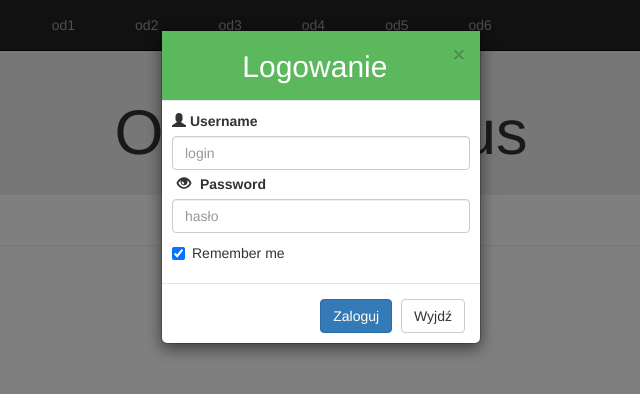
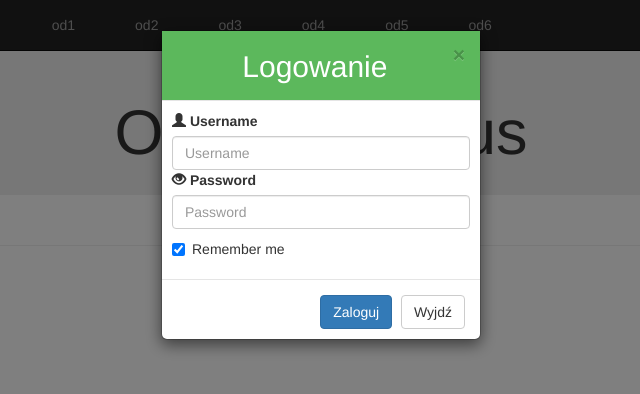
Before and after one commit to HadorHerumor/Exterminatus-v2, a plain HTML site: page BQtest/index.html in a window 1280 px wide. Both pictures are taken after a click on the button "Zaloguj". Shown: the full height of the page, 319-959 px from the left. Drawn offline with nearby package versions, Linux system fonts and the light colour scheme.

Commit message:
Quick fix

```diff
--- a/BQtest/index.html
+++ b/BQtest/index.html
@@ -93,9 +93,9 @@
                     <div class="modal-body" style="padding:10px 10px; ">
                         <form action="">
                             <label for="usrname"><span class="glyphicon glyphicon-user"></span> Username</label>
-                            <input type="text" class="form-control" placeholder="login" />
-                            <label for="psw"><span class="glyphicon glyphicon-eye-open" style="padding:5px 5px;"></span> Password</label>
-                            <input type="password" class="form-control" placeholder="hasło" />
+                            <input type="text" class="form-control" placeholder="Username" />
+                            <label for="psw"><span class="glyphicon glyphicon-eye-open"></span> Password</label>
+                            <input type="password" class="form-control" placeholder="Password" />
                             <div class="checkbox">
                                 <label><input type="checkbox" value="" checked>Remember me</label>
                             </div>
@@ -120,11 +120,11 @@
                     <div class="modal-body">
                         <form action="">
                             <label for="usrname"><span class="glyphicon glyphicon-user"></span> Username</label>
-                            <input type="text" class="form-control" placeholder="login" />
-                            <label for="psw"><span class="glyphicon glyphicon-eye-open" style="padding:5px 5px;"></span> Password</label>
-                            <input type="password" class="form-control" placeholder="hasło" />
-                            <label for="psw"><span class="glyphicon glyphicon glyphicon-envelope" style="padding:5px 5px;"></span> Password</label>
-                            <input type="text" class="form-control" placeholder="email" />
+                            <input type="text" class="form-control" placeholder="Username" />
+                            <label for="psw"><span class="glyphicon glyphicon-eye-open"></span> Password</label>
+                            <input type="password" class="form-control" placeholder="Password" />
+                            <label for="psw"><span class="glyphicon glyphicon glyphicon-envelope"></span> Email</label>
+                            <input type="text" class="form-control" placeholder="Email" />
                         </form>
                         <div class="checkbox">
                             <label><input type="checkbox" value="" checked>Remember me</label>
```
